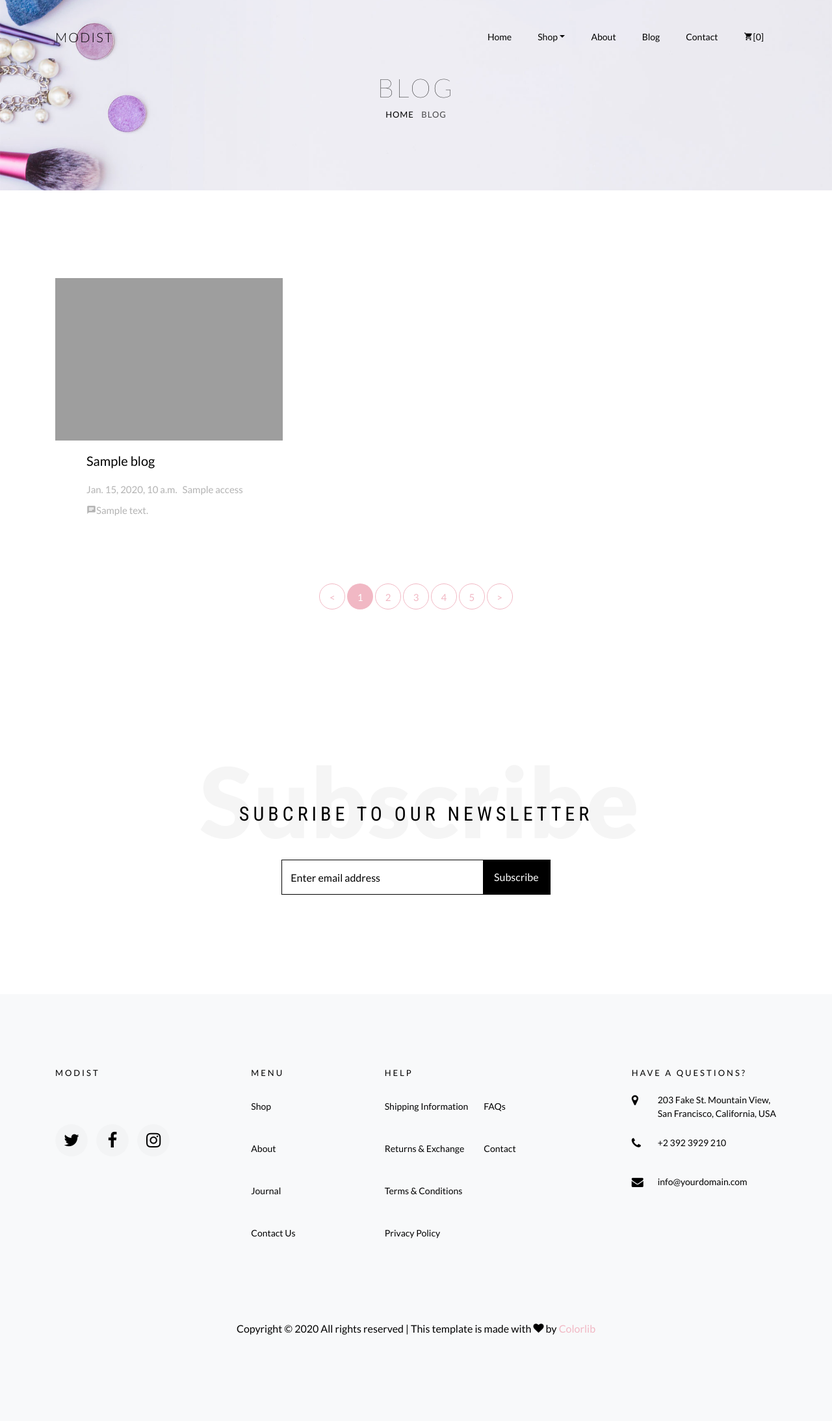
After one commit to it-ster-python/e_shop, a Django app: template e_shop/blog/templates/blog.html in a window 1280 px wide. The commit adds this page. Shown: the whole page at 65% size. Run offline with Django 3.2, Linux system fonts and the light colour scheme; the template is opened without the code that fills it: most values are stand-ins (such as "Sample title", 1, 10 or a date in 2020); some libraries are stand-ins or nearby versions; some web fonts are replaced; grey boxes are pictures that could not be loaded.

Commit message:
Create blog page

```diff
--- /dev/null
+++ b/e_shop/blog/templates/blog.html
@@ -0,0 +1,8 @@
+{% extends 'base.html' %}
+{% load static tags %}
+{% block blog %}
+{% include 'blog_modules/header.html' %}
+{% include 'blog_modules/articles.html' %}
+{% include 'blog_modules/subscribe.html' %}
+
+{% endblock %}
--- /dev/null
+++ b/e_shop/blog/templates/blog_modules/articles.html
@@ -0,0 +1,38 @@
+{% load static tags %}
+
+<section class="ftco-section">
+  <div class="container">
+    <div class="row d-flex">
+      {% for blog in blogs%}
+      <div class="col-md-4 d-flex ftco-animate">
+        <div class="blog-entry align-self-stretch">
+          <a href="#" class="block-20"><img class="img-fluid" src="{% static 'e_shop/img/'|add:blog.image %}" alt=""></a>
+          <div class="text mt-3 d-block pl-md-5">
+            <h3 class="heading mt-3"><a href="#">{{blog.name}}</a></h3>
+            <div class="meta mb-3">
+              <div><a href="#">{{blog.date}}</a></div>
+              <div><a href="#">{{blog.access}}</a></div>
+              <div><a href="#" class="meta-chat"><span class="icon-chat"></span>{{blog.comment}}</a></div>
+            </div>
+          </div>
+        </div>
+      </div>
+      {% endfor %}
+    </div>
+    <div class="row mt-5">
+      <div class="col text-center">
+        <div class="block-27">
+          <ul>
+            <li><a href="#">&lt;</a></li>
+            <li class="active"><span>1</span></li>
+            <li><a href="#">2</a></li>
+            <li><a href="#">3</a></li>
+            <li><a href="#">4</a></li>
+            <li><a href="#">5</a></li>
+            <li><a href="#">&gt;</a></li>
+          </ul>
+        </div>
+      </div>
+    </div>
+  </div>
+</section>
--- /dev/null
+++ b/e_shop/blog/templates/blog_modules/header.html
@@ -0,0 +1,12 @@
+{% load static tags %}
+
+<div class="hero-wrap hero-bread" style="background-image: url('{% static 'e_shop/img/bg_6.jpg' %}');">
+  <div class="container">
+    <div class="row no-gutters slider-text align-items-center justify-content-center">
+      <div class="col-md-9 ftco-animate text-center">
+        <h1 class="mb-0 bread">Blog</h1>
+        <p class="breadcrumbs"><span class="mr-2"><a href="{% url 'home' %}">Home</a></span> <span>Blog</span></p>
+      </div>
+    </div>
+  </div>
+</div>
--- /dev/null
+++ b/e_shop/blog/templates/blog_modules/subscribe.html
@@ -0,0 +1,22 @@
+<section class="ftco-section-parallax">
+  <div class="parallax-img d-flex align-items-center">
+    <div class="container">
+      <div class="row d-flex justify-content-center py-5">
+        <div class="col-md-7 text-center heading-section ftco-animate">
+          <h1 class="big">Subscribe</h1>
+          <h2>Subcribe to our Newsletter</h2>
+          <div class="row d-flex justify-content-center mt-5">
+            <div class="col-md-8">
+              <form action="#" class="subscribe-form">
+                <div class="form-group d-flex">
+                  <input type="text" class="form-control" placeholder="Enter email address">
+                  <input type="submit" value="Subscribe" class="submit px-3">
+                </div>
+              </form>
+            </div>
+          </div>
+        </div>
+      </div>
+    </div>
+  </div>
+</section>
--- /dev/null
+++ b/e_shop/blog/urls.py
@@ -0,0 +1,6 @@
+from django.urls import path
+from blog import views as blog
+
+urlpatterns = [
+    path("", blog.blog_page, name="blog"),
+]
--- a/e_shop/e_shop/settings.py
+++ b/e_shop/e_shop/settings.py
@@ -40,6 +40,7 @@ INSTALLED_APPS = [
     "e_shop",
     "home",
     "shop",
+    'blog',
 ]
 
 MIDDLEWARE = [
--- a/e_shop/e_shop/templates/base.html
+++ b/e_shop/e_shop/templates/base.html
@@ -55,7 +55,7 @@
                         </div>
                     </li>
                     <li class="nav-item"><a href="about.html" class="nav-link">About</a></li>
-                    <li class="nav-item"><a href="blog.html" class="nav-link">Blog</a></li>
+                    <li class="nav-item"><a href="{% url 'blog' %}" class="nav-link">Blog</a></li>
                     <li class="nav-item"><a href="contact.html" class="nav-link">Contact</a></li>
                     <li class="nav-item cta cta-colored"><a href="cart.html" class="nav-link"><span
                                 class="icon-shopping_cart"></span>[0]</a></li>
@@ -66,6 +66,7 @@
     </nav>
     <!-- END nav -->
     {% block home %}{% endblock home %}
+    {% block blog %}{% endblock %}
 
     <footer class="ftco-footer bg-light ftco-section">
         <div class="container">
--- a/e_shop/e_shop/urls.py
+++ b/e_shop/e_shop/urls.py
@@ -24,5 +24,6 @@ urlpatterns = [
     path("admin/", admin.site.urls),
     path("home/", include("home.urls")),
     path("shop/", include("shop.urls")),
+    path("blog/", include("blog.urls")),
     path("", lambda request: redirect("/home/")),
 ] + static(settings.STATIC_URL, document_root=settings.STATIC_ROOT)
```
Also changed, not shown: e_shop/blog/views.py (+49 -1 lines).
